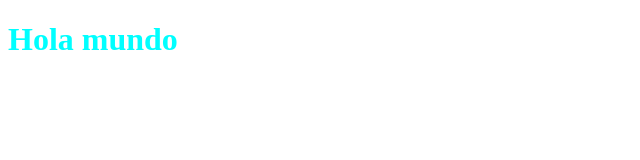
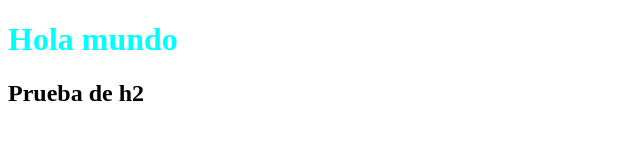
Before and after one commit to cristiang3011/RepositorioFrontEnd, a plain HTML site: page index.html in a window 1280 px wide. Shown: the whole page, without its empty margins (0-640 px from the left). Drawn offline with Linux system fonts and the light colour scheme.

Commit message:
Update index.html

```diff
--- a/index.html
+++ b/index.html
@@ -10,6 +10,7 @@
 <body>
     <div>
         <h1>Hola mundo</h1>
+        <h2>Prueba de h2</h2>
     </div>
 </body>
 </html>
```
